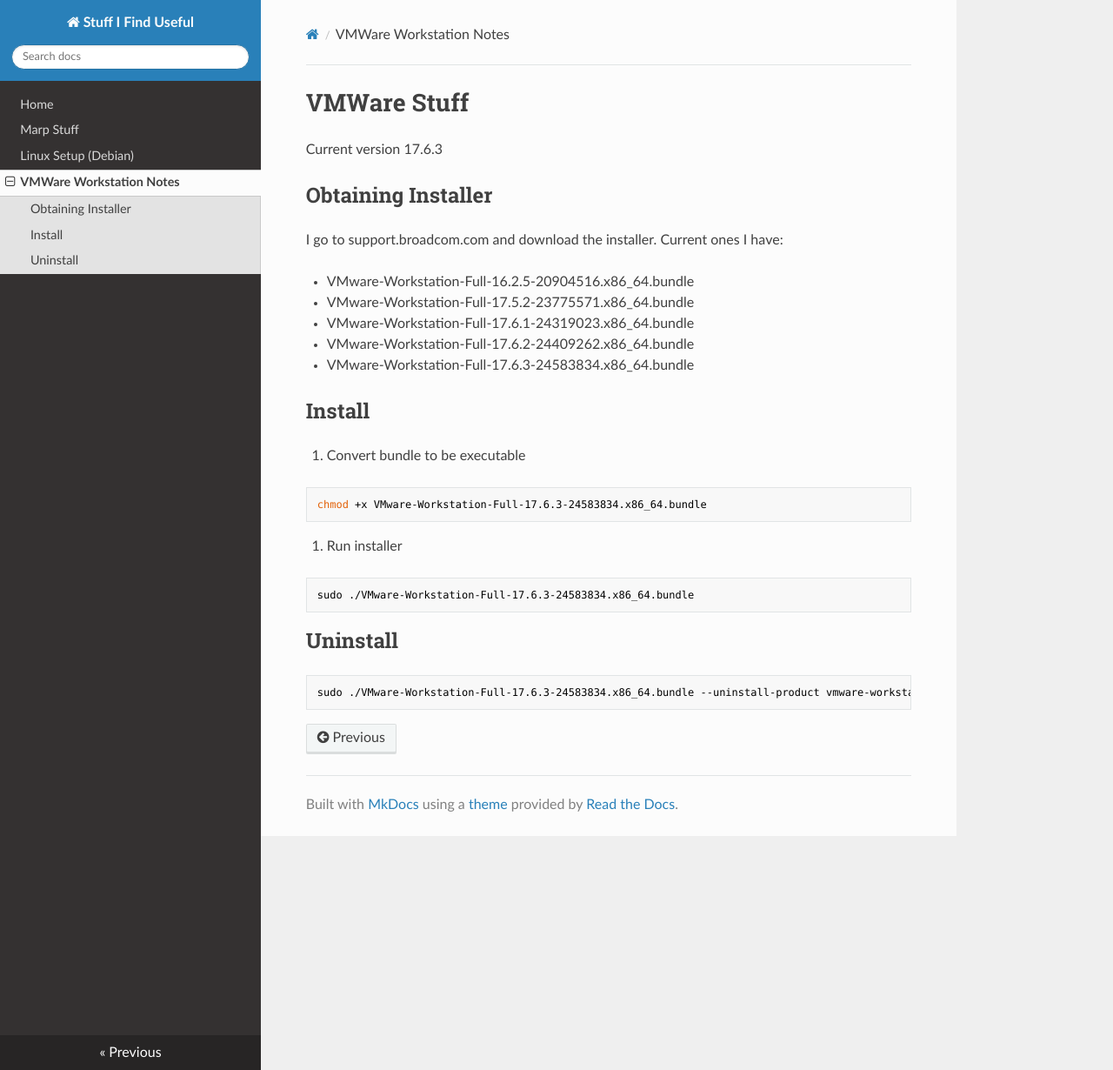
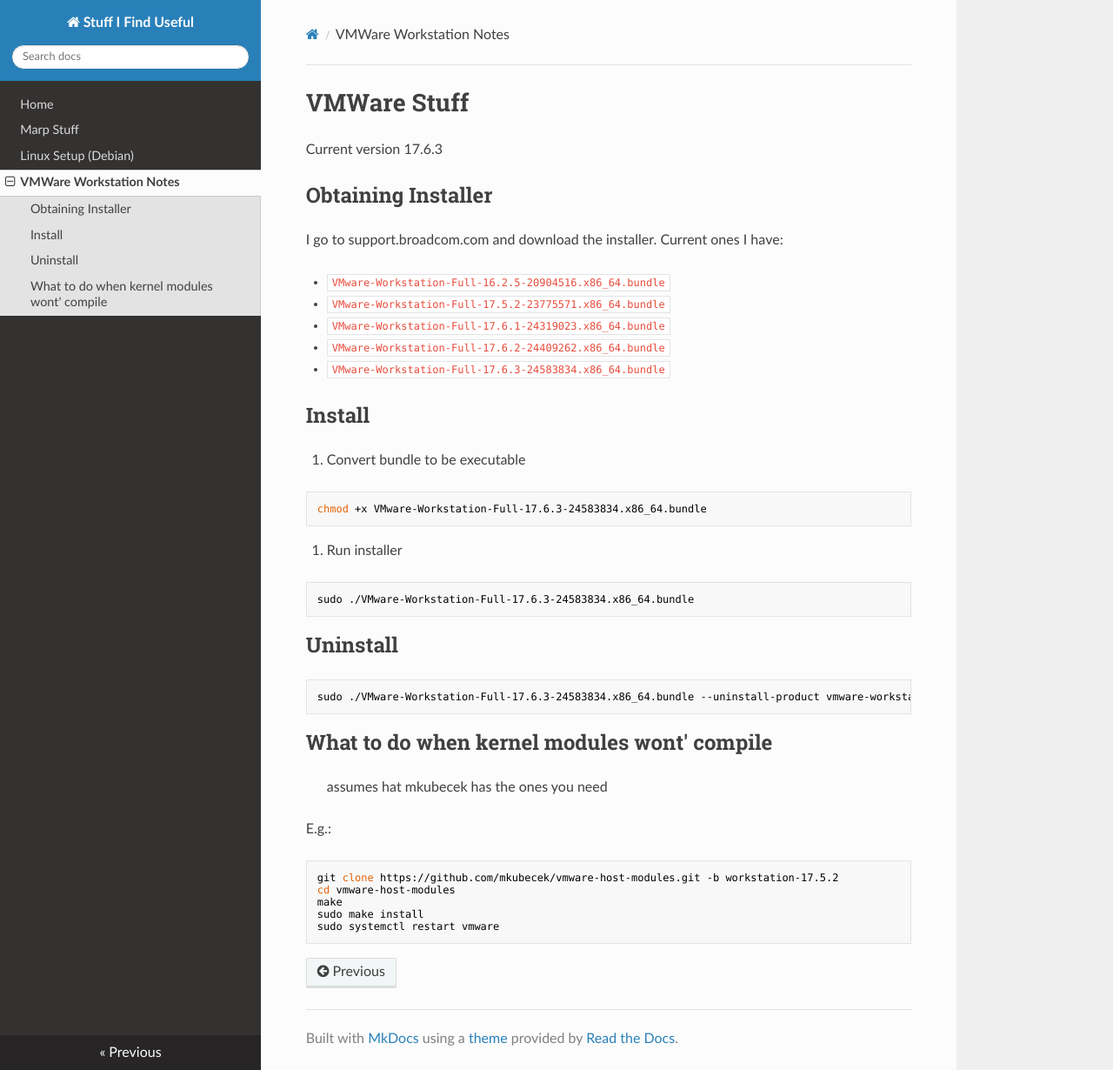
Before and after one commit to travisseymour/useful_stuff, an MkDocs documentation site: the page built from docs/vmware_stuff.md, in a window 1280 px wide and 1230 px high. Shown: the whole window at 87% size. Built offline with MkDocs 1.6.1, drawn with Linux system fonts in a browser that asks for light colours; nearby versions of some CDN libraries.

Commit message:
edited vmware info

````diff
--- a/docs/vmware_stuff.md
+++ b/docs/vmware_stuff.md
@@ -6,11 +6,11 @@
 
 I go to support.broadcom.com and download the installer. Current ones I have:
 
-- VMware-Workstation-Full-16.2.5-20904516.x86_64.bundle
-- VMware-Workstation-Full-17.5.2-23775571.x86_64.bundle
-- VMware-Workstation-Full-17.6.1-24319023.x86_64.bundle
-- VMware-Workstation-Full-17.6.2-24409262.x86_64.bundle
-- VMware-Workstation-Full-17.6.3-24583834.x86_64.bundle
+- `VMware-Workstation-Full-16.2.5-20904516.x86_64.bundle`
+- `VMware-Workstation-Full-17.5.2-23775571.x86_64.bundle`
+- `VMware-Workstation-Full-17.6.1-24319023.x86_64.bundle`
+- `VMware-Workstation-Full-17.6.2-24409262.x86_64.bundle`
+- `VMware-Workstation-Full-17.6.3-24583834.x86_64.bundle`
 
 ## Install
 
@@ -29,3 +29,17 @@
 ```bash
 sudo ./VMware-Workstation-Full-17.6.3-24583834.x86_64.bundle --uninstall-product vmware-workstation
 ```
+
+## What to do when kernel modules wont' compile
+
+> assumes hat mkubecek has the ones you need
+
+E.g.:
+
+```bash
+git clone https://github.com/mkubecek/vmware-host-modules.git -b workstation-17.5.2
+cd vmware-host-modules
+make
+sudo make install
+sudo systemctl restart vmware
+```
````
